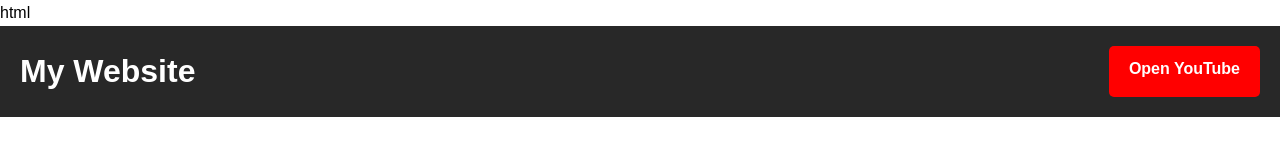
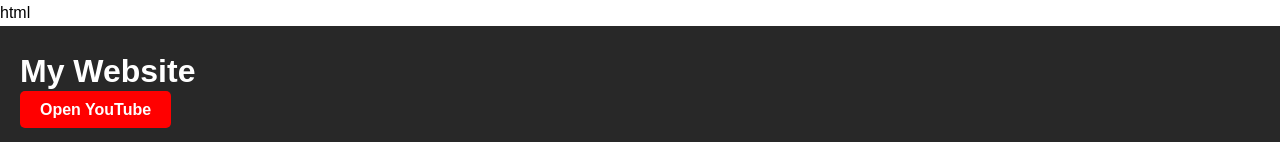
Before and after one commit to abhinavaby/Cyril, a plain HTML site: page index.html in a window 1280 px wide. Shown: the top 165 px of the page. Drawn offline with Linux system fonts and the light colour scheme.

Commit message:
Update header styling in index.html
Removed flex display and justification from header styling.

```diff
--- a/index.html
+++ b/index.html
@@ -15,8 +15,7 @@ html
             background-color: #282828;
             color: white;
             padding: 20px;
-            display: flex;
-            justify-content: space-between;
+            display:
 
         }
 
```
